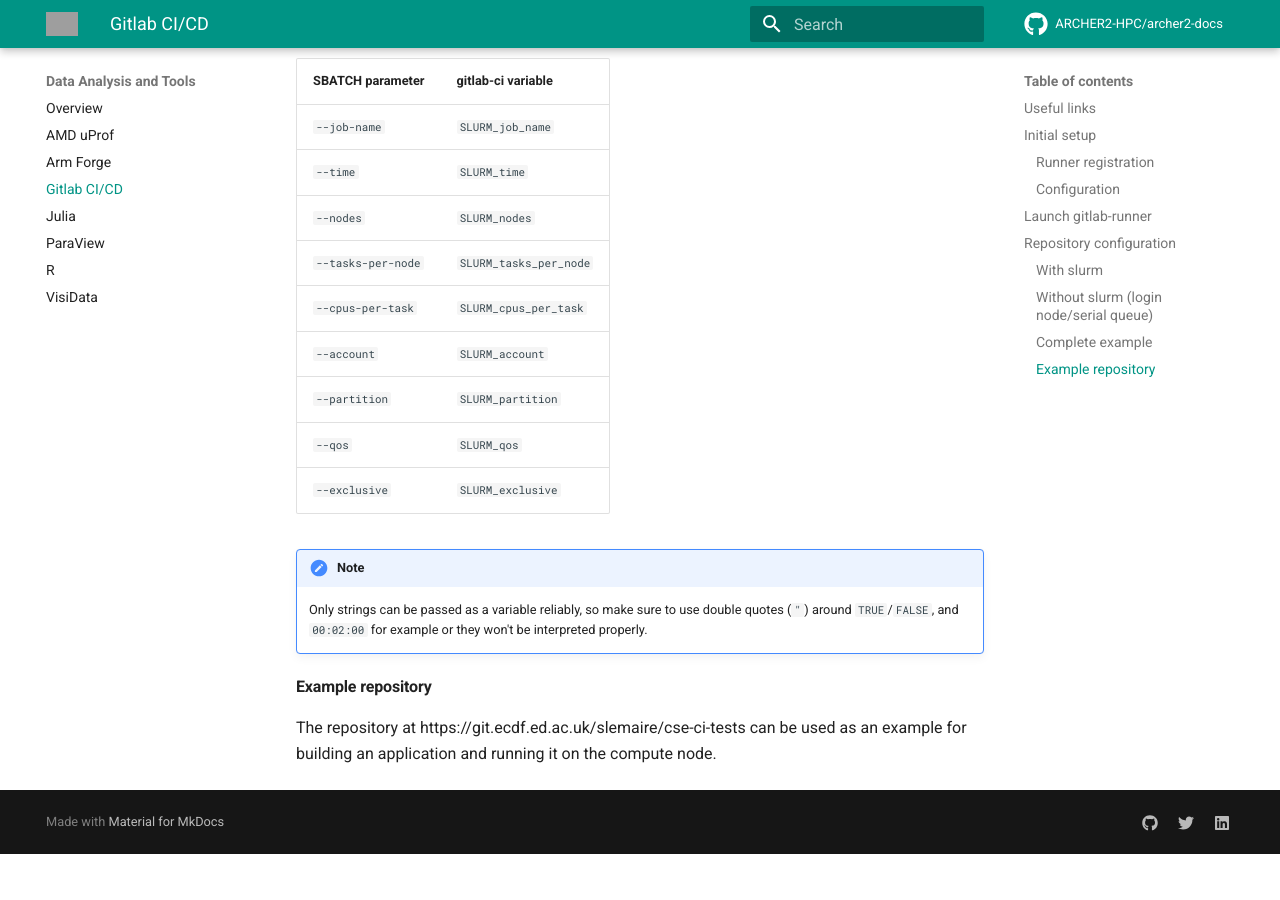
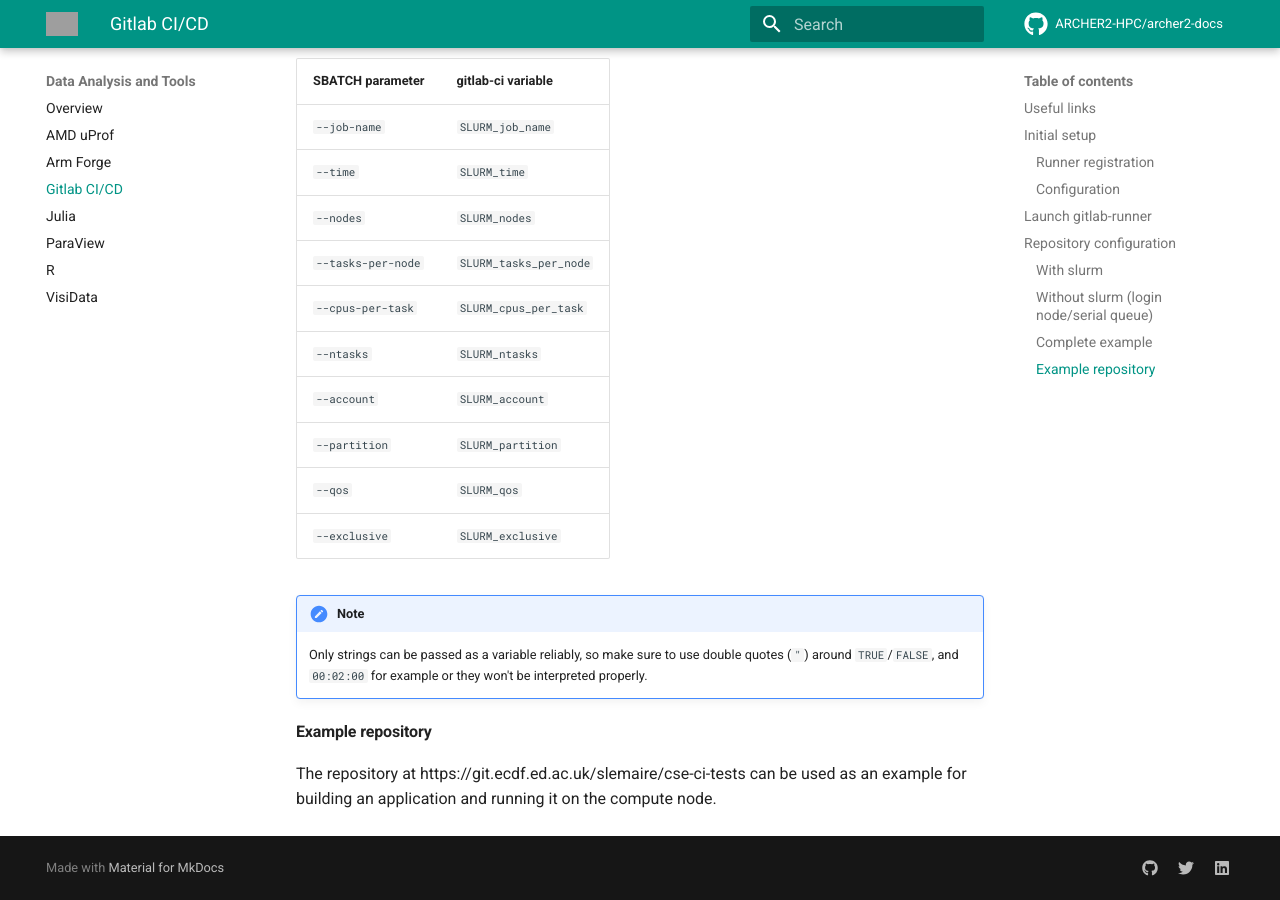
Before and after one commit to ARCHER2-HPC/archer2-docs, an MkDocs documentation site: the page built from docs/data-tools/gitlab-ci.md, in a window 1280 px wide and 900 px high, scrolled down 4269 px. Built offline with MkDocs 1.6.1 and Material for MkDocs 9.7.7, drawn with Linux system fonts in a browser that asks for light colours; comment, search, counter and statistics services are not loaded; before the commit the page ends 5123 px from its top, so only the background shows below that; grey boxes are pictures that could not be loaded.

Commit message:
add ntasks to table

```diff
--- a/docs/data-tools/gitlab-ci.md
+++ b/docs/data-tools/gitlab-ci.md
@@ -157,6 +157,7 @@
 | `--nodes`           | `SLURM_nodes`         |
 | `--tasks-per-node`  | `SLURM_tasks_per_node`|
 | `--cpus-per-task`   | `SLURM_cpus_per_task` |
+| `--ntasks`          | `SLURM_ntasks`        |
 | `--account`         | `SLURM_account`       |
 | `--partition`       | `SLURM_partition`     |
 | `--qos`             | `SLURM_qos`           |
```
